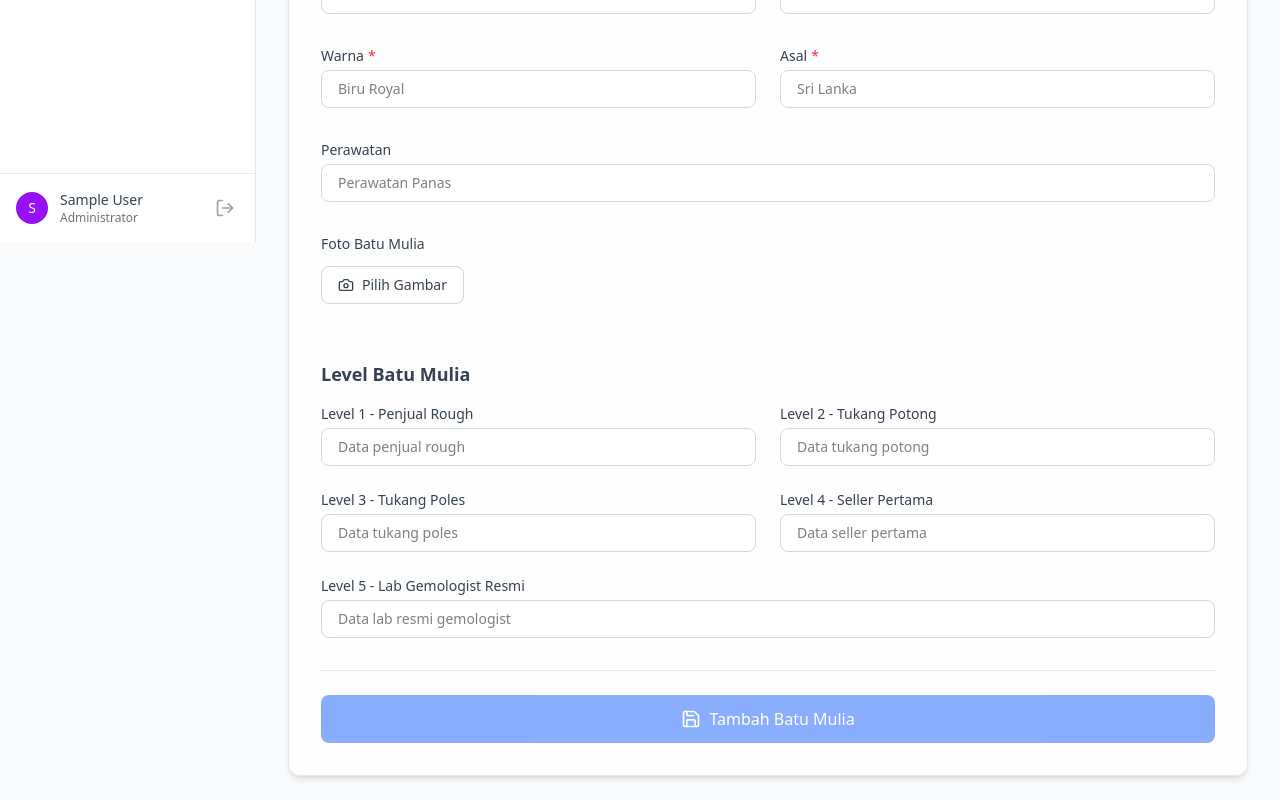
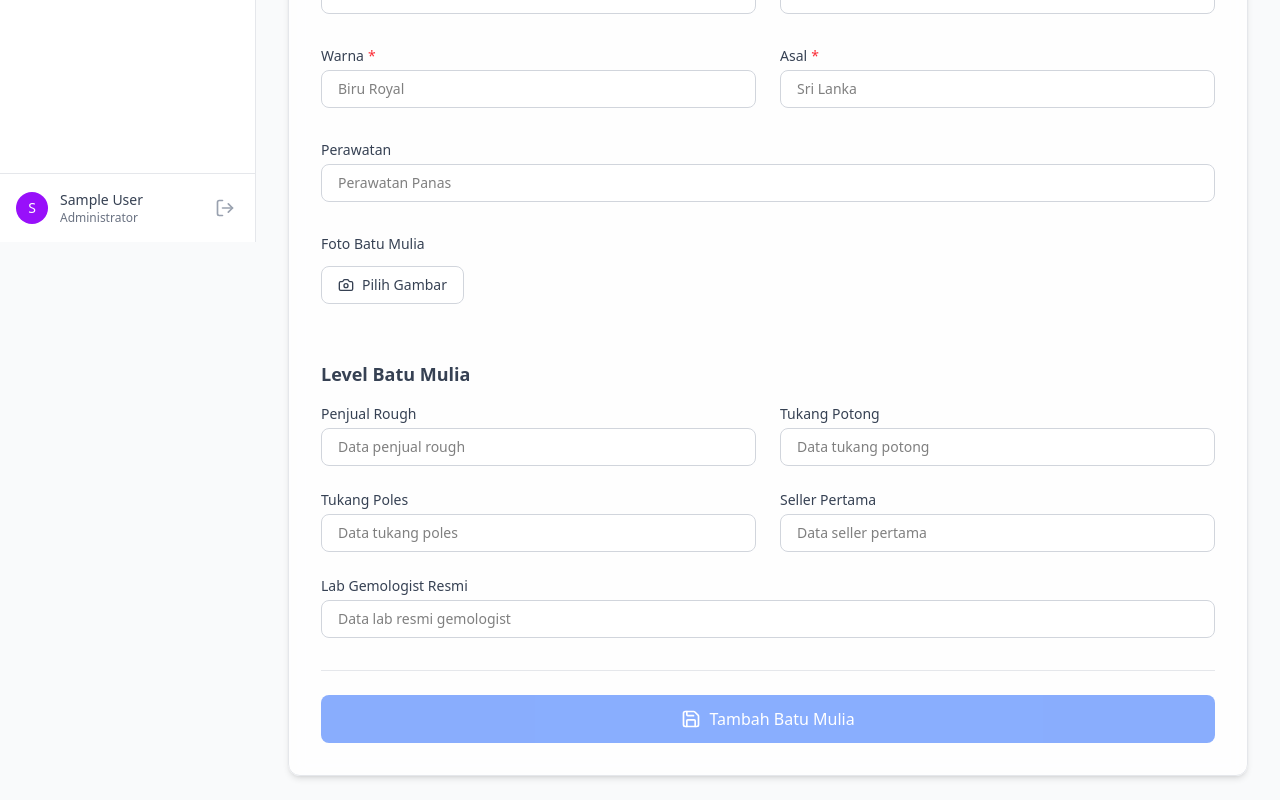
Before and after one commit to cecepns/gemstone-app, a React (Vite) app: page /admin/gemstones/add in a window 1280 px wide. Shown: the part 558-1358 px from the top of the page. Built offline with nearby package versions, Linux system fonts and the light colour scheme; sample sign-in values are in the browser's storage.

Commit message:
Refactor labels in GemstoneForm component for clarity. Simplify level labels for rough seller, cutter, polisher, first seller, and gemologist lab to enhance user understanding and streamline the form's presentation.

```diff
--- a/src/components/GemstoneForm.jsx
+++ b/src/components/GemstoneForm.jsx
@@ -473,7 +473,7 @@ const GemstoneForm = ({
 
             <div className="grid md:grid-cols-2 gap-6">
               <Input
-                label="Level 1 - Penjual Rough"
+                label="Penjual Rough"
                 name="rough_seller"
                 type="text"
                 value={formData.rough_seller}
@@ -484,7 +484,7 @@ const GemstoneForm = ({
                 className="bg-white/50 backdrop-blur-sm"
               />
               <Input
-                label="Level 2 - Tukang Potong"
+                label="Tukang Potong"
                 name="cutter"
                 type="text"
                 value={formData.cutter}
@@ -498,7 +498,7 @@ const GemstoneForm = ({
 
             <div className="grid md:grid-cols-2 gap-6">
               <Input
-                label="Level 3 - Tukang Poles"
+                label="Tukang Poles"
                 name="polisher"
                 type="text"
                 value={formData.polisher}
@@ -509,7 +509,7 @@ const GemstoneForm = ({
                 className="bg-white/50 backdrop-blur-sm"
               />
               <Input
-                label="Level 4 - Seller Pertama"
+                label="Seller Pertama"
                 name="first_seller"
                 type="text"
                 value={formData.first_seller}
@@ -522,7 +522,7 @@ const GemstoneForm = ({
             </div>
 
             <Input
-              label="Level 5 - Lab Gemologist Resmi"
+              label="Lab Gemologist Resmi"
               name="gemologist_lab"
               type="text"
               value={formData.gemologist_lab}
```
